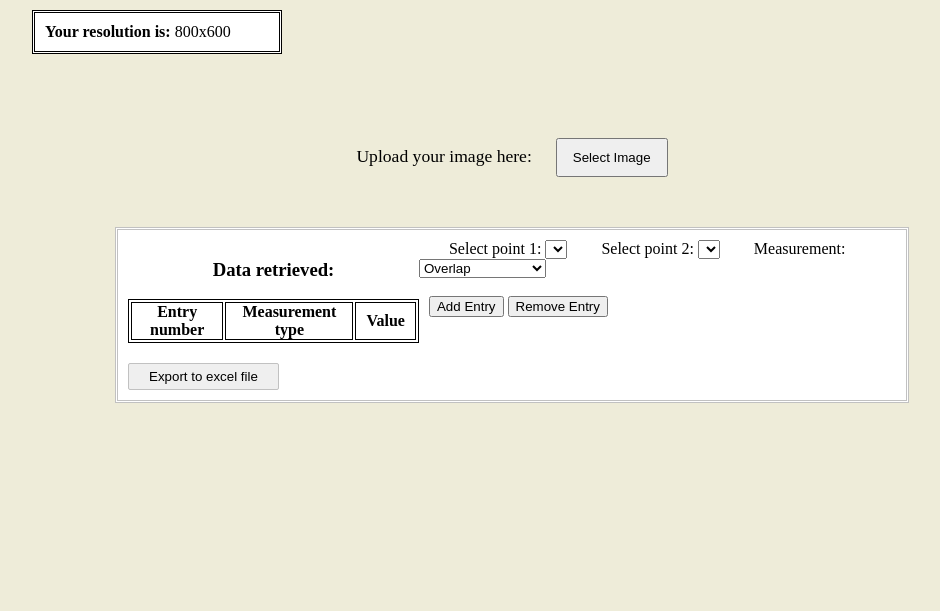
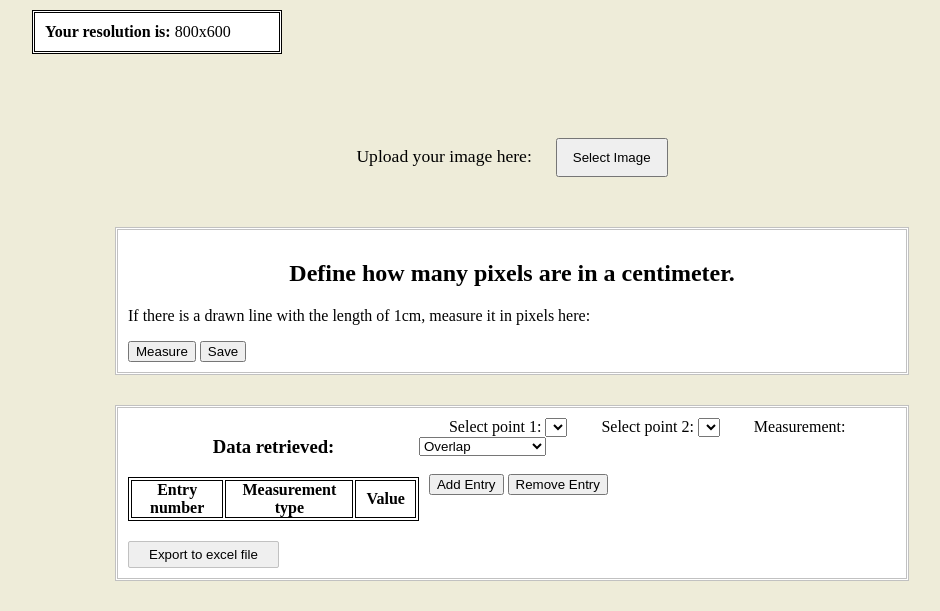
Before and after one commit to bernas-estevam97/mouseframe-web-app, a Django app: page / in a window 1280 px wide. Shown: the part 600-1211 px from the top of the page, without its empty margins (136-1076 px from the left). Before the commit the page ends 1003 px from the top, so only its background shows below. Run offline with Django 4.2, Linux system fonts and the light colour scheme; lists and menus that the app fills with data are empty.

Commit message:
update to form

```diff
--- a/image_analysis/views.py
+++ b/image_analysis/views.py
@@ -20,3 +20,21 @@ def image_editor(request):
 
 def img_dim(request):
     return render(request, 'image_dim.html')
+
+
+
+def saved_distance(request):
+    if request.method == 'POST':
+
+        form = savedDistancesForm(request.POST)
+        if form.is_valid():
+            #This is called when the form fields are ok and we can create the object
+            application_object = form.save()
+
+            return HttpResponse("Some HTML code") # or HttResponseRedirect("/any_url")
+
+    else:
+        form = savedDistancesForm()
+
+    #This called when we need to display the form: get or error in form fields
+    return render('registration/saved_distance.html', {'form': form})
--- a/static/static_dirs/css/style.css
+++ b/static/static_dirs/css/style.css
@@ -394,6 +394,22 @@ header h1{
     background: rgb(155, 155, 155);
 }
 
+.saved-distances{
+    position: relative;
+    margin-bottom: 30px;
+    /* display: flex; */
+    justify-content: space-between;
+    left: 50%;
+    transform: translateX(-50%);
+    background-color: #fff;
+    border: 3px double #c1c1c1;
+    padding: 10px;
+    width: 60vw;
+}
+
+.saved-distances h2{
+    text-align: center;
+}
 
 .data-management{
     position: relative;
--- a/templates/index.html
+++ b/templates/index.html
@@ -99,9 +99,11 @@
     </div>
    </div>
    <div class="saved-distances" id="savedDistance">
-    <ol class="list-distances" id="listDistance">
-
-    </ol>
+    <h2>Define how many pixels are in a centimeter.</h2>
+    <p>If there is a drawn line with the length of 1cm, measure it in pixels here:</p>
+    <p id="scaleDistance"></p>
+    <button id="measureButton">Measure</button>
+    <button type="submit">Save</button>
    </div>
    <div class="dpi-ppi-conversion">
 
```
Also changed, not shown: image_analysis/models.py (+16 -0 lines), templates/registration/saved_distance.html (added, +10 -0 lines).
